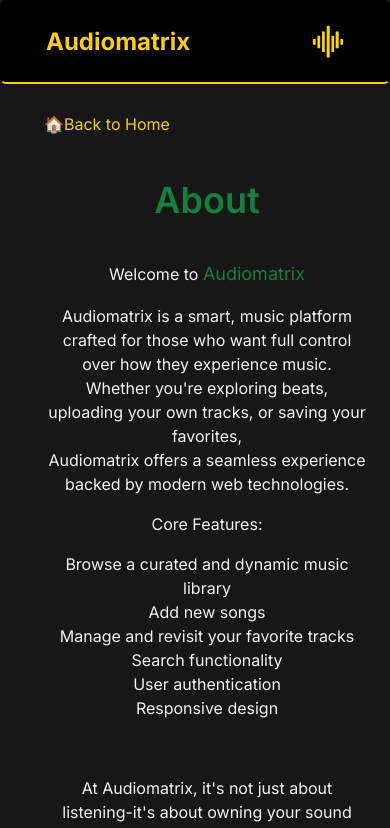
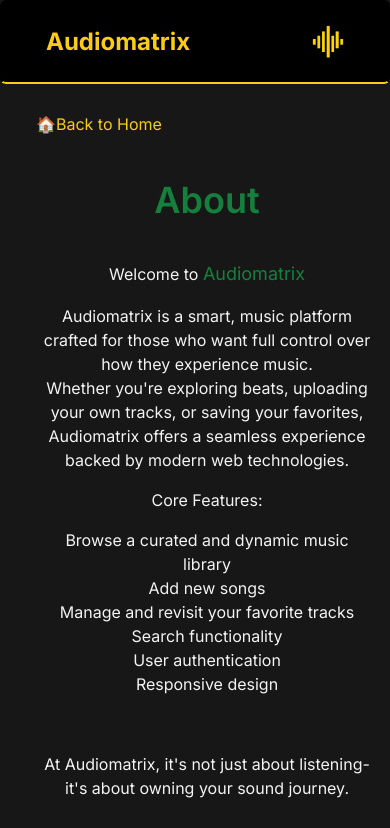
Before and after one commit to AliTech7/Audiomatrix-FullStack, a Next.js app in the folder nextjs-spotify-clone-final/: page /about in a window 390 px wide. Shown: the top 828 px of the page. Built offline with nearby package versions, Linux system fonts and the light colour scheme.

Commit message:
Update page.tsx

```diff
--- a/nextjs-spotify-clone-final/src/app/about/page.tsx
+++ b/nextjs-spotify-clone-final/src/app/about/page.tsx
@@ -3,7 +3,7 @@ import Link from "next/link";
 
 const AboutPage = () => {
     return (
-        <div className="flex flex-col gap-y-4 w-full px-6 text-neutral-400 bg-neutral-900 min-h-screen">
+        <div className="flex flex-col gap-y-4 w-full px-4 sm:px-6 text-neutral-400 bg-neutral-900 min-h-screen">
 
             <div className="flex justify-between items-center mb-7 mt-7">
                 <Link
```
